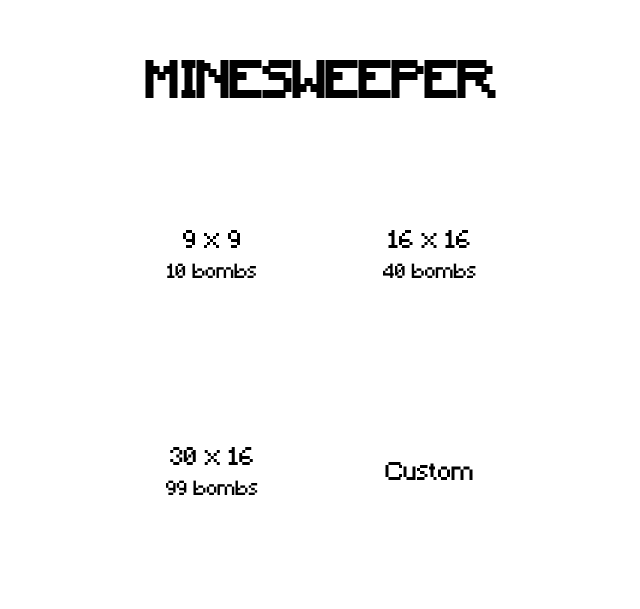
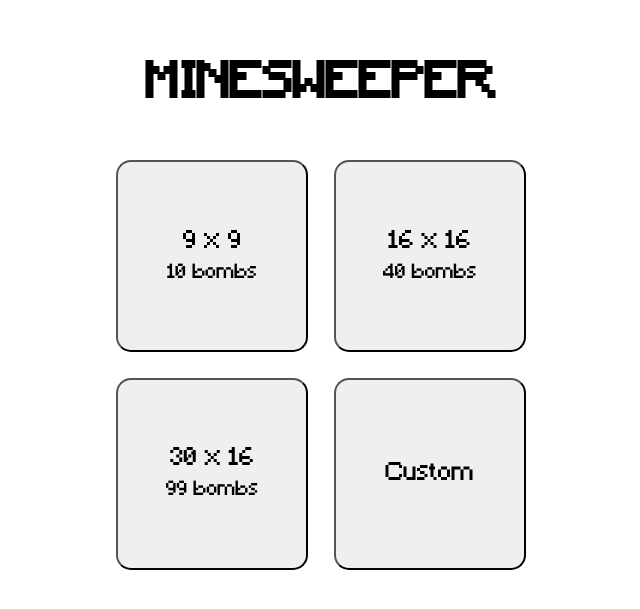
Before and after one commit to UnelDev/minesweeper, a React (Create React App) app: page / in a window 1280 px wide. Shown: the part 105-714 px from the top of the page, without its empty margins (319-959 px from the left). Built offline with nearby package versions, Linux system fonts and the light colour scheme.

Commit message:
Changed menu button colors

```diff
--- a/src/Components/Menu.tsx
+++ b/src/Components/Menu.tsx
@@ -5,19 +5,19 @@
 		<div className="Menu">
 			<h2>MINESWEEPER</h2>
 			<div>
-				<div onClick={() => start({ width: 9, height: 9, bombs: 10 })}>
+				<button onClick={() => start({ width: 9, height: 9, bombs: 10 })}>
 					<span>9 x 9</span>
 					<span>10 bombs</span>
-				</div>
-				<div onClick={() => start({ width: 16, height: 16, bombs: 40 })}>
+				</button>
+				<button onClick={() => start({ width: 16, height: 16, bombs: 40 })}>
 					<span>16 x 16</span>
 					<span>40 bombs</span>
-				</div>
-				<div onClick={() => start({ width: 30, height: 16, bombs: 99 })}>
+				</button>
+				<button onClick={() => start({ width: 30, height: 16, bombs: 99 })}>
 					<span>30 x 16</span>
 					<span>99 bombs</span>
-				</div>
-				<div onClick={startCustom}>Custom</div>
+				</button>
+				<button onClick={startCustom}>Custom</button>
 			</div>
 		</div>
 	);
--- a/src/index.scss
+++ b/src/index.scss
@@ -40,7 +40,7 @@
 	gap: 1vh;
 	padding: 4vh 2vw;
 	border-radius: var(--border-radius);
-	background-color: var(--color-main-background);
+	background-color: var(--color-main-background-blur);
 	color: var(--color-main-text);
 	& > h2 {
 		font-size: 3em;
@@ -51,7 +51,8 @@
 		grid-template-columns: 1fr 1fr;
 		grid-template-rows: 1fr 1fr;
 		font-size: 1.5em;
-		& > div {
+		& > button {
+			font-size: 1em;
 			cursor: pointer;
 			& > span {
 				cursor: pointer;
@@ -67,7 +68,6 @@
 			width: 15vw;
 			height: 15vw;
 			border-radius: var(--border-radius);
-			background-color: var(--color-background-darker);
 		}
 	}
 }
@@ -80,7 +80,7 @@
 	padding: 5vh 3vw;
 	width: 20vw;
 	border-radius: var(--border-radius);
-	background-color: var(--color-main-background);
+	background-color: var(--color-main-background-blur);
 	color: var(--color-main-text);
 	& > h2 {
 		font-size: 2em;
```
